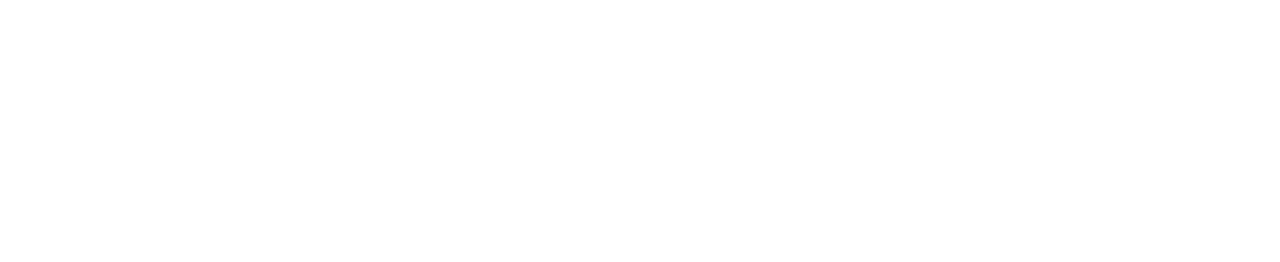
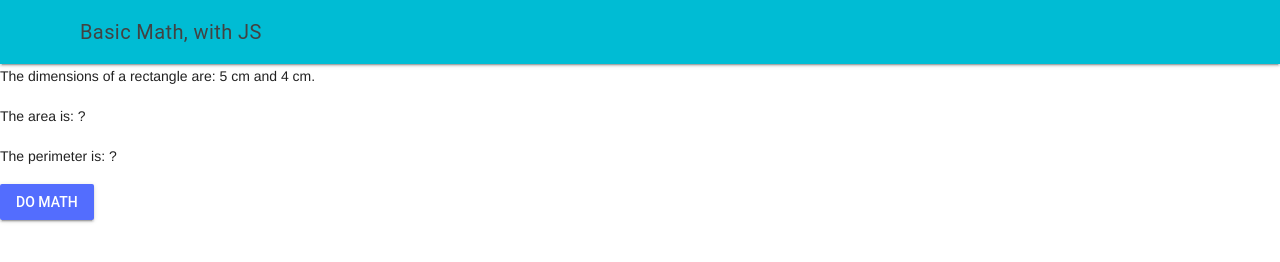
Before and after one commit to Johanna-liu16/ICS2O-Unit2-02-HTML-Math, a plain HTML site: page index.html in a window 1280 px wide. Drawn offline with nearby package versions, Linux system fonts and the light colour scheme.

Commit message:
added code

```diff
--- a/index.html
+++ b/index.html
@@ -1,5 +1,5 @@
 <!DOCTYPE html>
-<!-- ICS2O-Unit1-07-HTML-MDL -->
+<!-- ICS2O-Unit2-02-HTML-MDL -->
 <html lang="en-ca">
   <head>
     <meta charset="utf-8">
@@ -17,5 +17,26 @@
   </head>
     <body>
     <script defer src="https://code.getmdl.io/1.3.0/material.min.js"></script>
+    <script src="./js/script.js"></script>
+      <div class = "mdl-layout mdl-js-layout mdl-layout--fixed-header">
+        <header class = "mdl-layout__header">
+          <div class = "mdl-layout__header-row">
+            <span class = "mdl-layout-title">Basic Math, with JS</span>
+          </div>
+        </header>
+        <main class = "mdl-layout__content">
+          <!-- basic text -->
+          <p>The dimensions of a rectangle are: 5 cm and 4 cm.</p>
+          <div id="multiply-math">
+            <p>The area is: ?</p>
+          </div>
+          <div id="add-math">
+            <p>The perimeter is: ?</p>
+            <!-- Raised button with ripple -->
+            <button class="mdl-button mdl-js-button mdl-button--raised mdl-js-ripple-effect mdl-button--accent" onclick="doMathClicked()">
+              Do math
+              </button>
+          </div>
+        </main>
     </body>
 </html>
--- a/js/script.js
+++ b/js/script.js
@@ -1,5 +1,15 @@
-// Copyright (c) 2020 Johanna Liu All rights reserved
+// Copyright (c) 2022 Johanna Liu All rights reserved
 //
 // Created by: Johanna Liu
 // Created on: Mar 2022
 // This file contains the JS functions for index.html
+
+/**
+ * Do basic math.
+ */
+function doMathClicked() {
+  // this function does basic math
+
+document.getElementById('multiply-math').innerHTML = '<p>The area is: ' + (4 * 5 ) + '</p>'
+document.getElementById('add-math').innerHTML = '<p>The perimeter is: ' + (4 * 2 + 5 * 2 ) + '</p>'
+}
```
Also changed, not shown: 1 other file.
